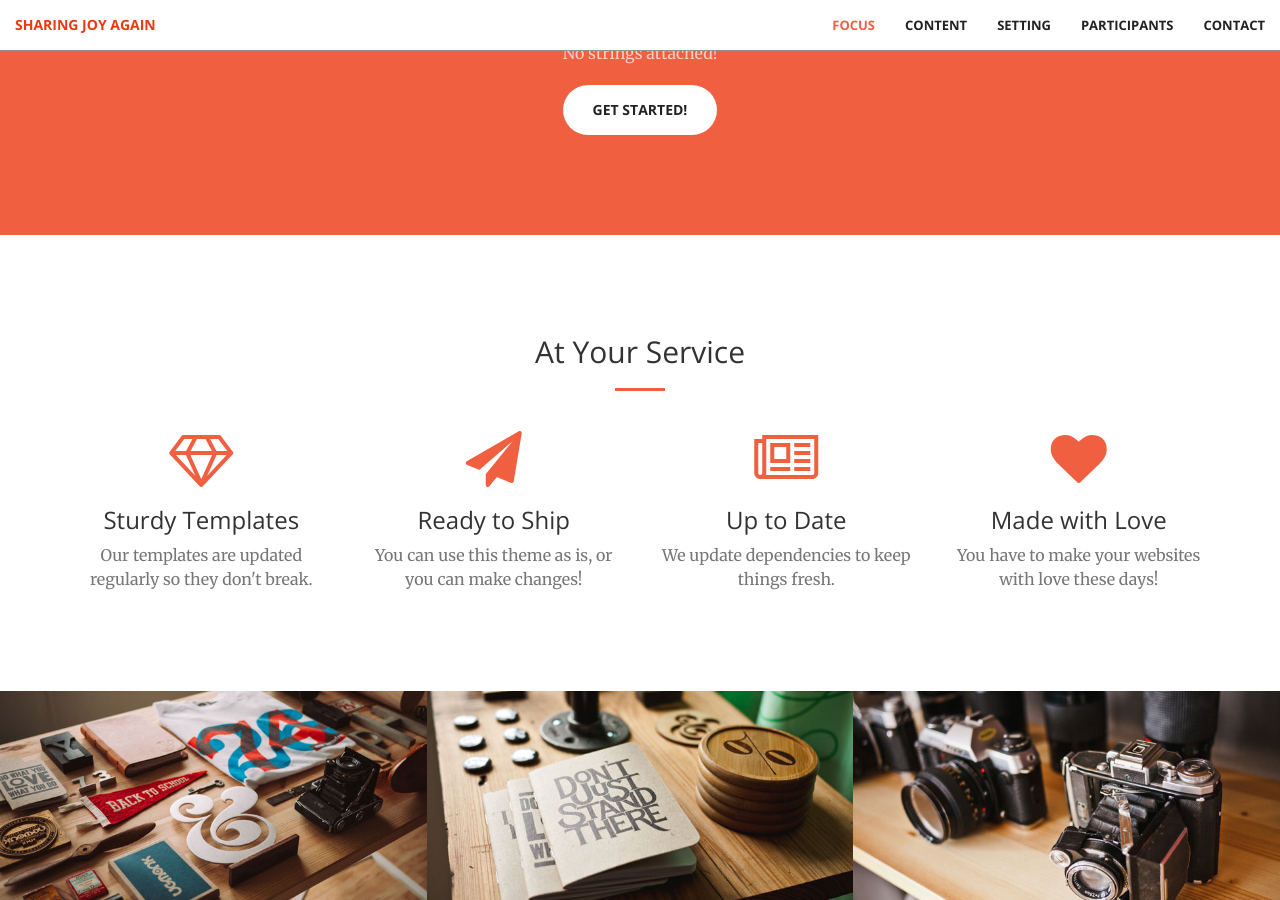
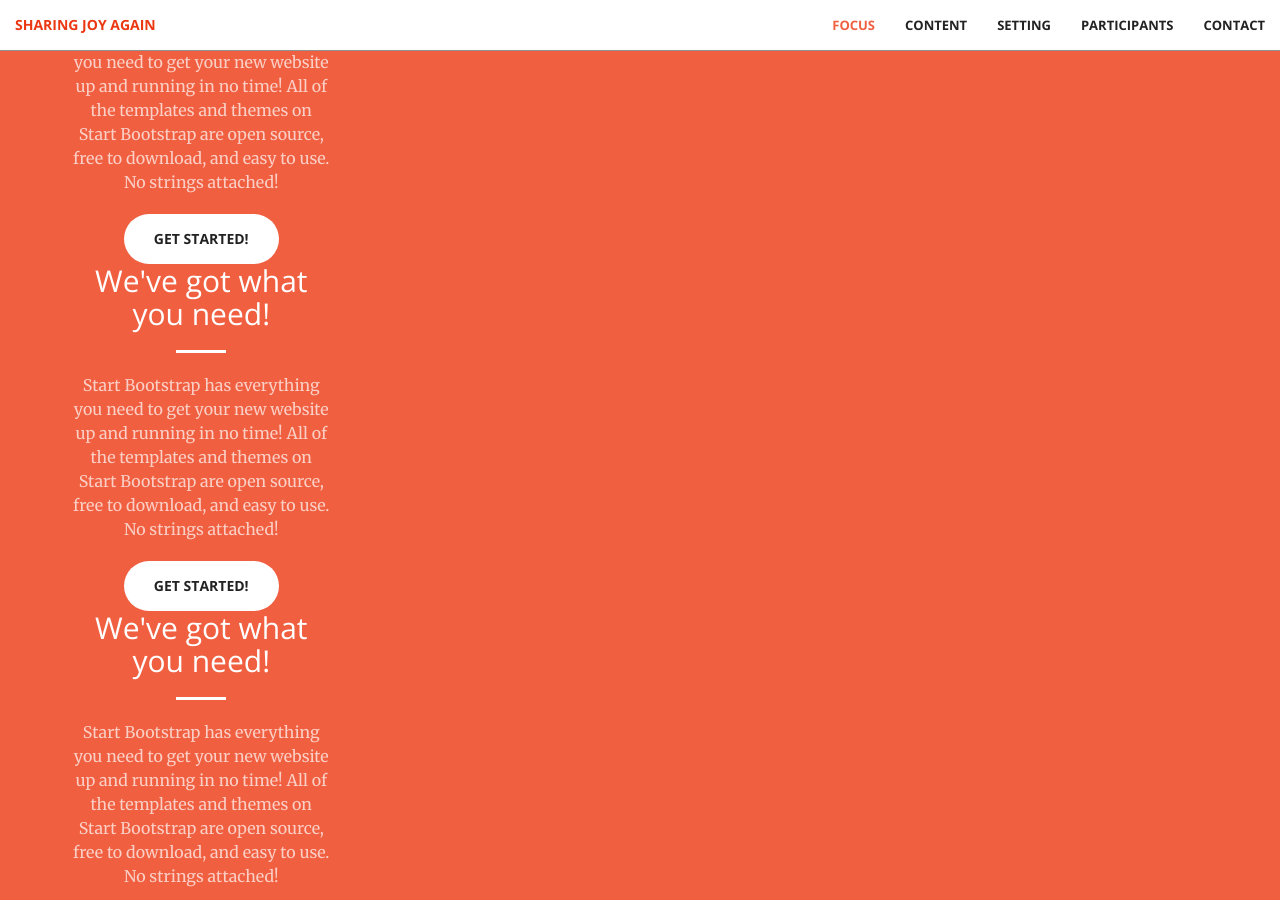
Before and after one commit to mattjohnsonco/joy, a Jekyll site: the page built from index.html, in a window 1280 px wide and 900 px high, scrolled down 1083 px. Built offline with Jekyll 4.4.1, drawn with Linux system fonts in a browser that asks for light colours.

Commit message:
Update call-to-action.html

```diff
--- a/_includes/call-to-action.html
+++ b/_includes/call-to-action.html
@@ -1,7 +1,23 @@
 <section class="bg-primary" id="about">
     <div class="container">
         <div class="row">
-            <div class="col-lg-8 col-lg-offset-2 text-center">
+            <div class="col-lg-3 col-md-6 text-center">
+                <h2 class="section-heading">We've got what you need!</h2>
+                <hr class="light">
+                <p class="text-faded">Start Bootstrap has everything you need to get your new website up and running in no time! All of the templates and themes on Start Bootstrap are open source, free to download, and easy to use. No strings attached!</p>
+                <a href="#" class="btn btn-default btn-xl">Get Started!</a>
+            </div>
+        </div>
+                <div class="row">
+            <div class="col-lg-3 col-md-6 text-center">
+                <h2 class="section-heading">We've got what you need!</h2>
+                <hr class="light">
+                <p class="text-faded">Start Bootstrap has everything you need to get your new website up and running in no time! All of the templates and themes on Start Bootstrap are open source, free to download, and easy to use. No strings attached!</p>
+                <a href="#" class="btn btn-default btn-xl">Get Started!</a>
+            </div>
+        </div>
+                <div class="row">
+            <div class="col-lg-3 col-md-6 text-center">
                 <h2 class="section-heading">We've got what you need!</h2>
                 <hr class="light">
                 <p class="text-faded">Start Bootstrap has everything you need to get your new website up and running in no time! All of the templates and themes on Start Bootstrap are open source, free to download, and easy to use. No strings attached!</p>
```
